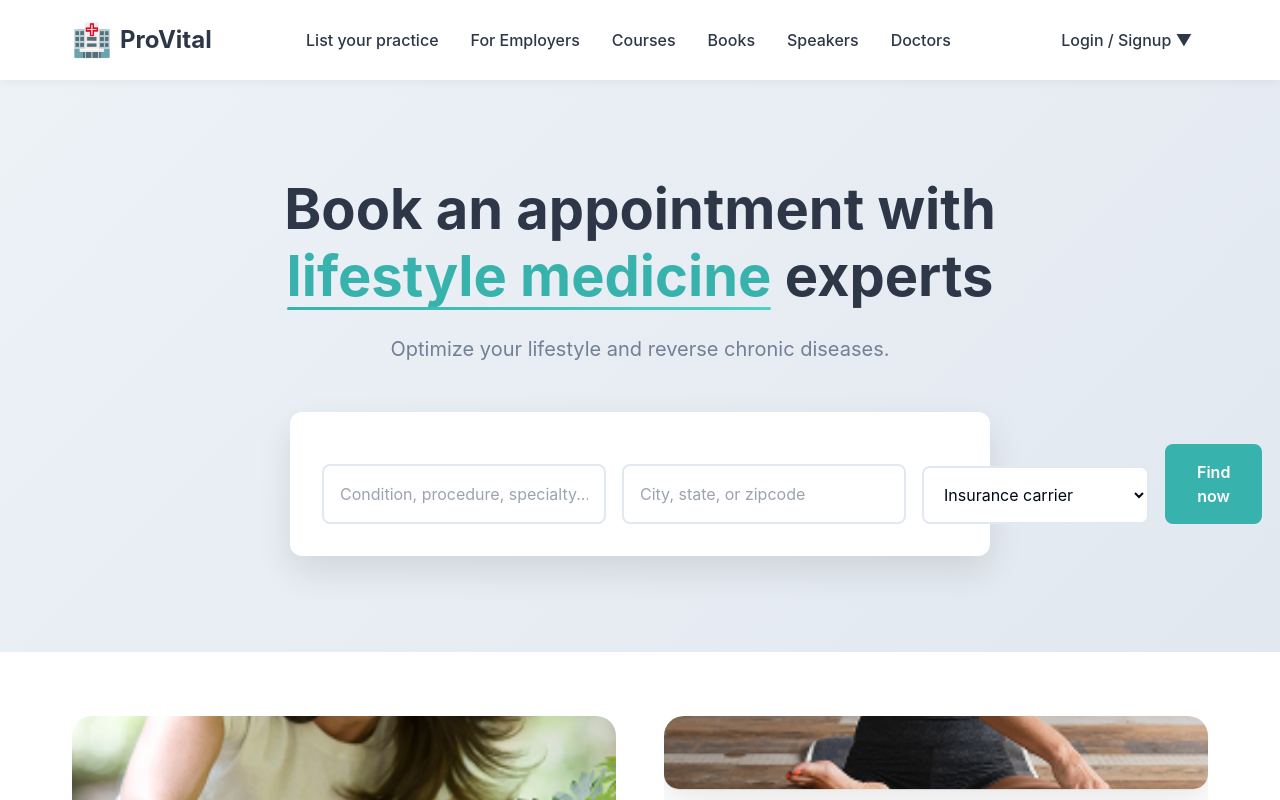
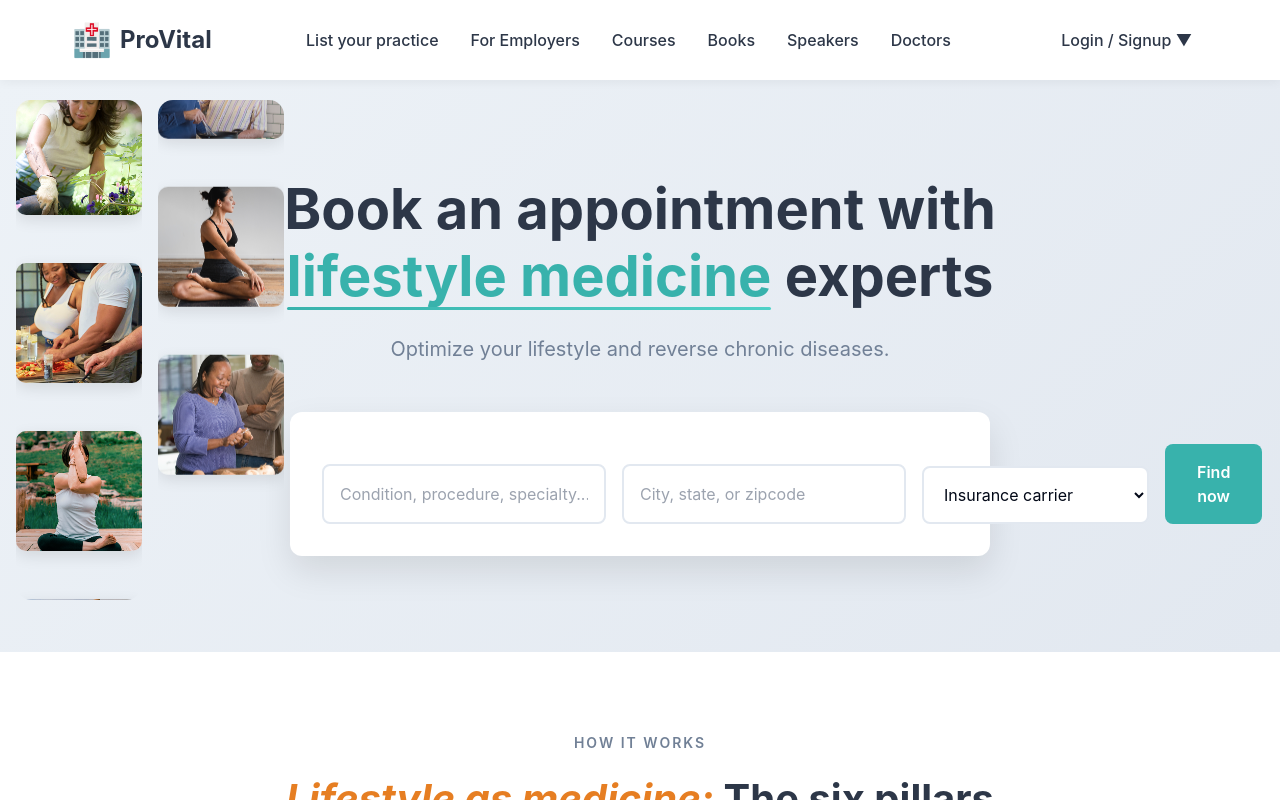
Before and after one commit to hiiiHimanshu/PROACTIVELY-ASSIGNMENT, a React (Vite) app: page / in a window 1280 px wide. Shown: the top 800 px of the page. Built offline with nearby package versions, Linux system fonts and the light colour scheme.

Commit message:
Refactor: Adjust image column sizes and position
Adjusted the size and positioning of the animated image columns to match the provided image. Ensured images in column 1 move top-to-bottom and column 2 bottom-to-top in a loop.

```diff
--- a/src/components/AnimatedImageColumns.tsx
+++ b/src/components/AnimatedImageColumns.tsx
@@ -16,52 +16,52 @@ const AnimatedImageColumns = () => {
   ];
 
   return (
-    <section className="animated-columns-section">
-      <div className="animated-columns-container">
-        <div className="image-column column-1">
+    <section className="animated-columns-section-left">
+      <div className="animated-columns-container-left">
+        <div className="image-column-small column-1">
           <div className="column-track track-down">
             {/* First set of images */}
             {column1Images.map((src, index) => (
-              <div key={`col1-${index}`} className="column-image-item">
+              <div key={`col1-${index}`} className="column-image-item-small">
                 <img
                   src={src}
                   alt={`Lifestyle image ${index + 1}`}
-                  className="column-image"
+                  className="column-image-small"
                 />
               </div>
             ))}
             {/* Duplicate for seamless loop */}
             {column1Images.map((src, index) => (
-              <div key={`col1-dup-${index}`} className="column-image-item">
+              <div key={`col1-dup-${index}`} className="column-image-item-small">
                 <img
                   src={src}
                   alt={`Lifestyle image ${index + 1}`}
-                  className="column-image"
+                  className="column-image-small"
                 />
               </div>
             ))}
           </div>
         </div>
 
-        <div className="image-column column-2">
+        <div className="image-column-small column-2">
           <div className="column-track track-up">
             {/* First set of images */}
             {column2Images.map((src, index) => (
-              <div key={`col2-${index}`} className="column-image-item">
+              <div key={`col2-${index}`} className="column-image-item-small">
                 <img
                   src={src}
                   alt={`Lifestyle image ${index + 1}`}
-                  className="column-image"
+                  className="column-image-small"
                 />
               </div>
             ))}
             {/* Duplicate for seamless loop */}
             {column2Images.map((src, index) => (
-              <div key={`col2-dup-${index}`} className="column-image-item">
+              <div key={`col2-dup-${index}`} className="column-image-item-small">
                 <img
                   src={src}
                   alt={`Lifestyle image ${index + 1}`}
-                  className="column-image"
+                  className="column-image-small"
                 />
               </div>
             ))}
--- a/src/styles/main.css
+++ b/src/styles/main.css
@@ -741,3 +741,48 @@ body {
     font-size: 0.8rem;
   }
 }
+
+/* Animated Image Columns Section - Left Side */
+.animated-columns-section-left {
+  position: absolute;
+  left: 0;
+  top: 100px;
+  width: 300px;
+  height: 500px;
+  overflow: hidden;
+  z-index: 10;
+}
+
+.animated-columns-container-left {
+  display: flex;
+  gap: 1rem;
+  height: 100%;
+  padding: 0 1rem;
+}
+
+.image-column-small {
+  flex: 1;
+  overflow: hidden;
+  position: relative;
+  border-radius: 15px;
+}
+
+.column-image-item-small {
+  flex-shrink: 0;
+  border-radius: 10px;
+  overflow: hidden;
+  box-shadow: 0 5px 15px rgba(0, 0, 0, 0.1);
+  margin-bottom: 1rem;
+}
+
+.column-image-small {
+  width: 100%;
+  height: 120px;
+  object-fit: cover;
+  display: block;
+  transition: transform 0.3s ease;
+}
+
+.column-image-small:hover {
+  transform: scale(1.05);
+}
```
